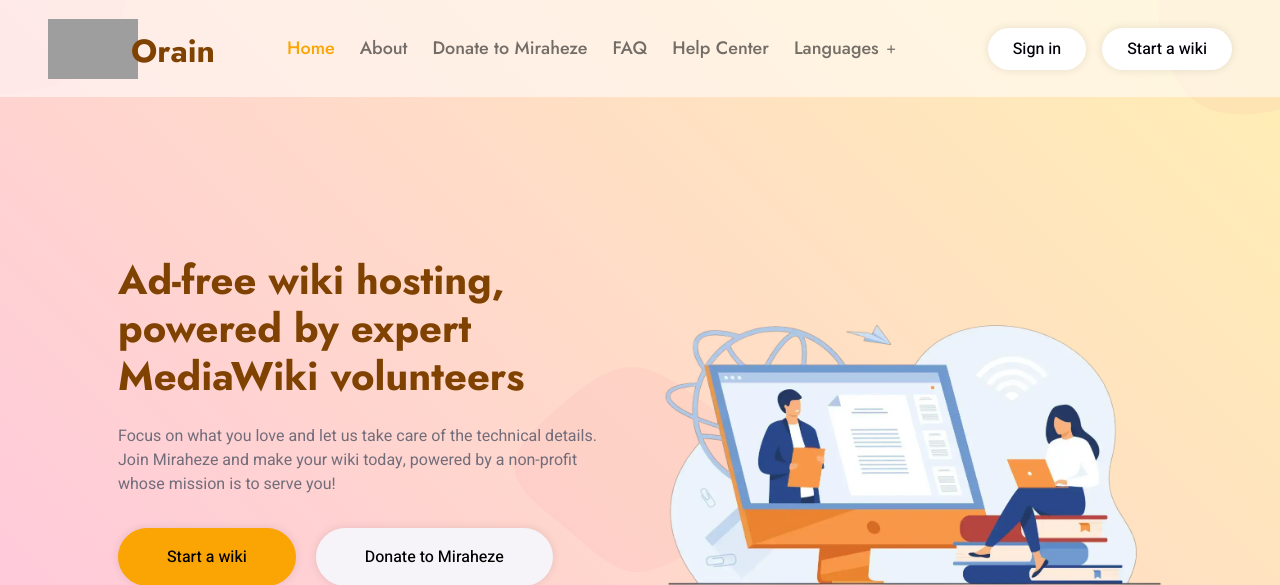
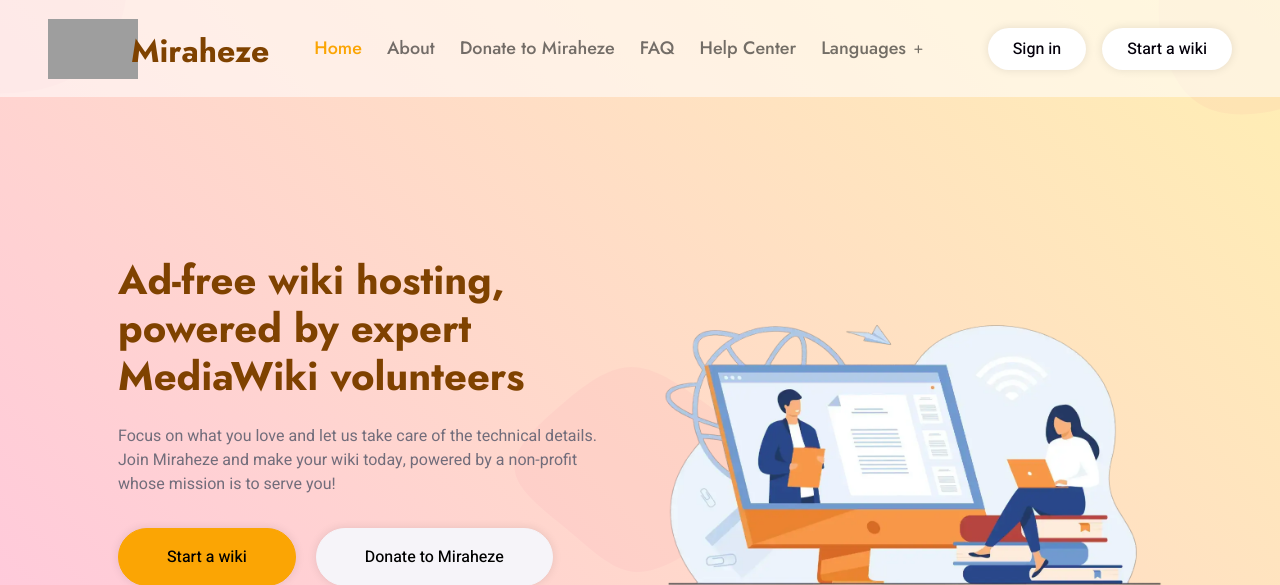
Before and after one commit to miraheze/landing, a PHP site: page / in a window 1280 px wide. Shown: the top 585 px of the page. Run offline with PHP 8.4, Linux system fonts and the light colour scheme; grey boxes are pictures that could not be loaded.

Commit message:
Restore pre-April Fool's version

```diff
--- a/index.php
+++ b/index.php
@@ -37,7 +37,7 @@
         type="application/ld+json">[{"@context":"https:\/\/schema.org","@type":"WebPage","headline":"Miraheze","url":"/","thumbnailUrl":"","dateCreated":"","creator":[],"keywords":[]}]</script>
 
     <!-- Favicon -->
-    <link href="https://static.miraheze.org/commonswiki/6/62/Orain_O.png" rel="icon">
+    <link href="https://miraheze.org/img/favicon.ico" rel="icon">
 
     <!-- Google Web Fonts -->
     <link rel="preconnect" href="https://fonts.googleapis.com">
@@ -82,9 +82,9 @@
         <div class="container-fluid position-relative p-0">
             <nav class="navbar navbar-expand-lg navbar-light px-4 px-lg-5 py-3 py-lg-0">
                 <a href="" class="navbar-brand p-0">
-                    <img class="logo" src="https://static.miraheze.org/commonswiki/6/62/Orain_O.png" width="135"
+                    <img class="logo" src="https://static.miraheze.org/metawiki/3/35/Miraheze_Logo.svg" width="135"
                         alt="Miraheze">
-                    <h1 class="m-0 wordmark text-accent">Orain</h1>
+                    <h1 class="m-0 wordmark text-accent">Miraheze</h1>
                 </a>
                 <button class="navbar-toggler" type="button" data-bs-toggle="collapse" data-bs-target="#navbarCollapse"
                     title="Navigation menu">
```
